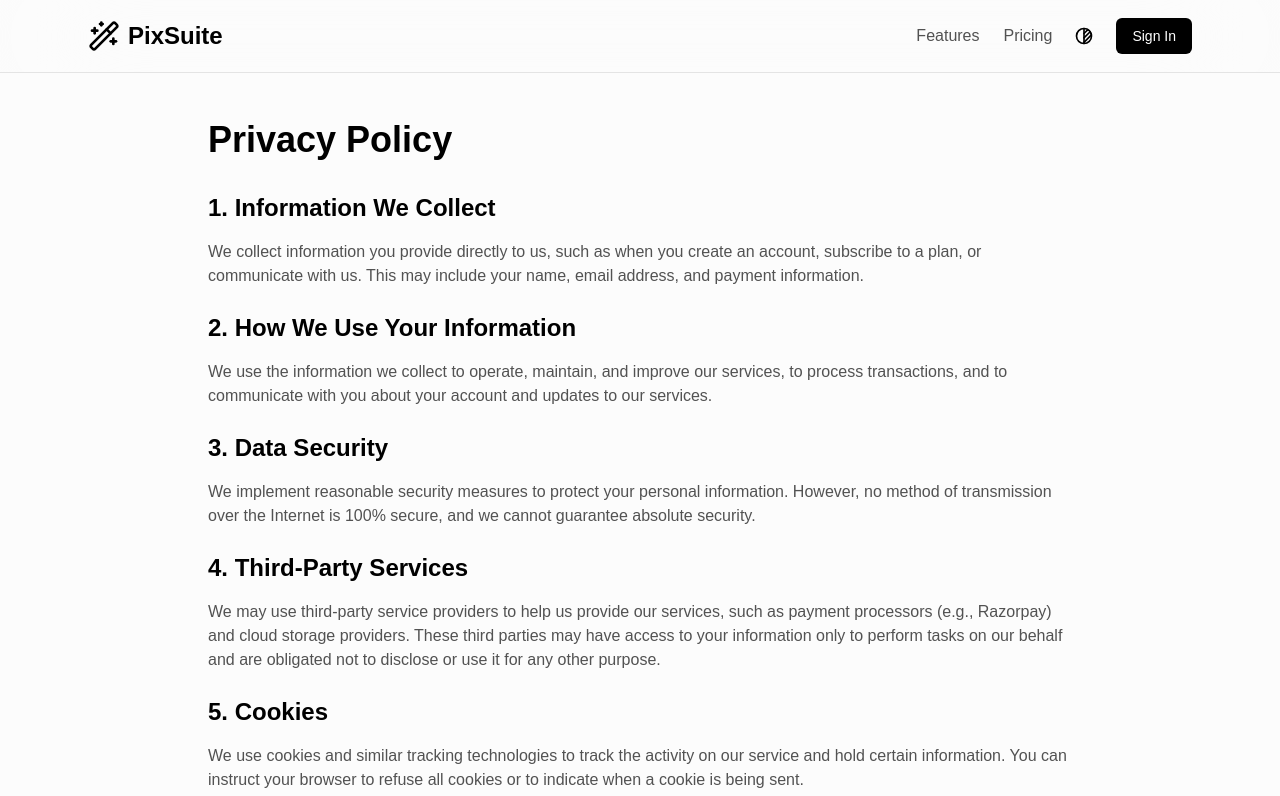
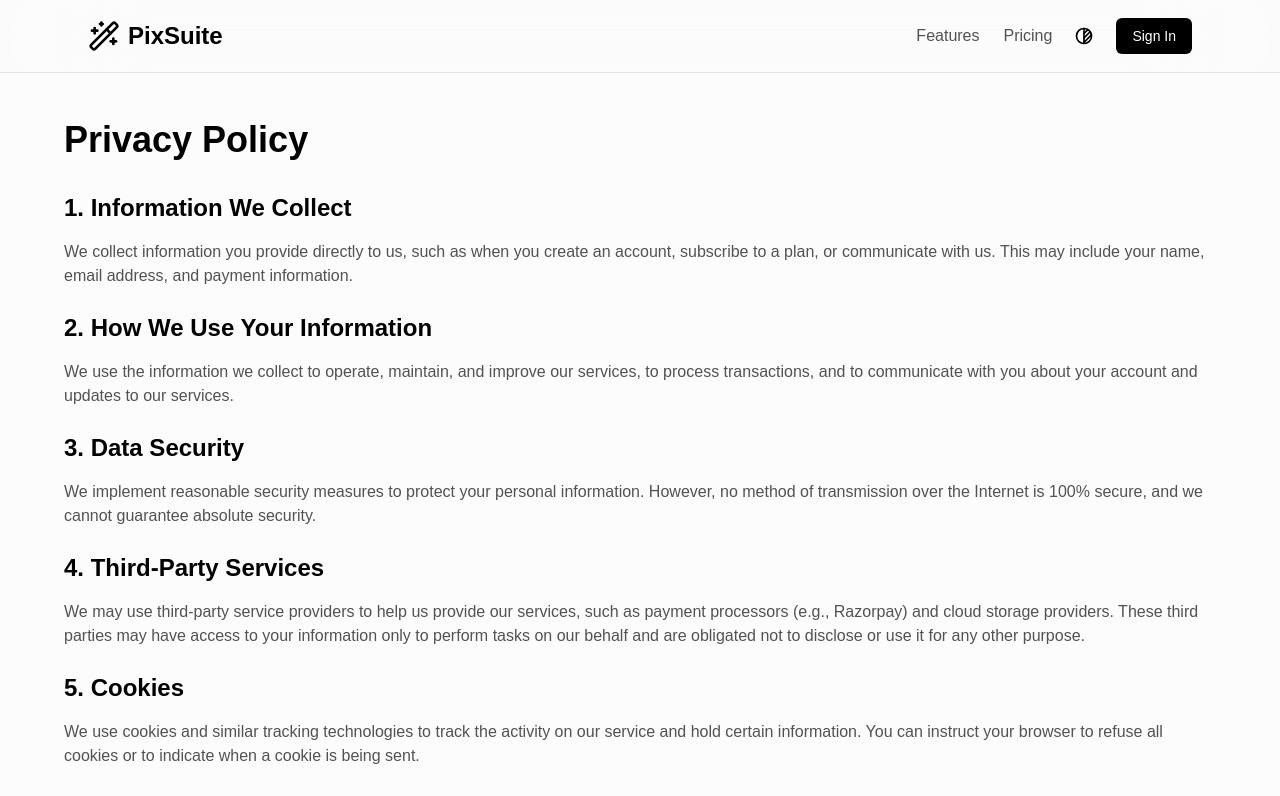
Before and after one commit to csfahad/pixsuite, a Next.js app: page /privacy in a window 1280 px wide. Shown: the top 796 px of the page. Built offline with nearby package versions, Linux system fonts and the light colour scheme; no server answers.

Commit message:
fix(terms-privacy): fix page rendering and design

```diff
--- a/src/app/privacy/page.tsx
+++ b/src/app/privacy/page.tsx
@@ -10,7 +10,7 @@ export default function PrivacyPage() {
                 initial={{ opacity: 0, y: 20 }}
                 animate={{ opacity: 1, y: 0 }}
                 transition={{ duration: 0.5 }}
-                className="container mx-auto px-4 max-w-4xl py-12"
+                className="w-full px-6 lg:px-16 py-12"
             >
                 <h1 className="text-4xl font-bold mb-8 text-foreground">Privacy Policy</h1>
 
--- a/src/app/terms/page.tsx
+++ b/src/app/terms/page.tsx
@@ -10,7 +10,7 @@ export default function TermsPage() {
                 initial={{ opacity: 0, y: 20 }}
                 animate={{ opacity: 1, y: 0 }}
                 transition={{ duration: 0.5 }}
-                className="container mx-auto px-4 max-w-4xl py-12"
+                className="w-full px-6 lg:px-16 py-12"
             >
                 <h1 className="text-4xl font-bold mb-8 text-foreground">Terms of Service</h1>
 
```
